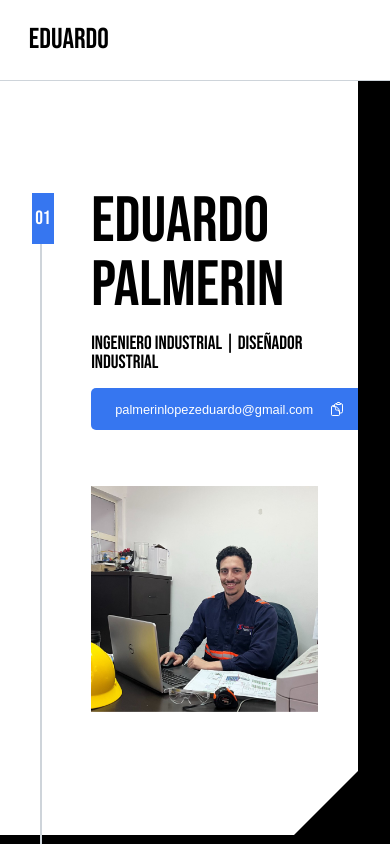
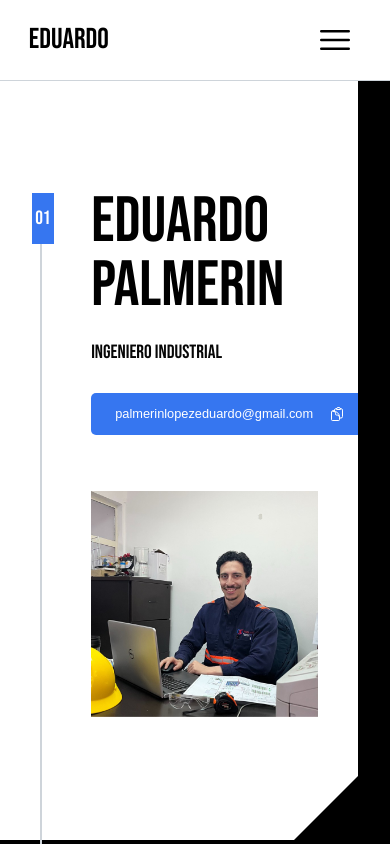
Before and after one commit to hShamed/eduardo_palmerin-portfolio, a React (Vite) app: page / in a window 390 px wide. Shown: the top 844 px of the page. Built offline with nearby package versions, Linux system fonts and the light colour scheme; a web font is replaced by a local one.

Commit message:
Added mobile menu and animations on headline

```diff
--- a/src/components/Main/Main.jsx
+++ b/src/components/Main/Main.jsx
@@ -1,3 +1,5 @@
+import React, { useState, useEffect } from "react";
+
 import Article from "./Article/Article";
 import Button from "../Button/Button";
 import Section from "../Section/Section";
@@ -13,6 +15,17 @@ import rodelacPic from "../../assets/images/rodelac_pic.webp";
 import { ClipboardDocumentIcon } from '@heroicons/react/24/outline';
 
 const Main = ({ onMouseEnter, onMouseLeave }) => {
+    const [currentText, setCurrentText] = useState(0);
+    const texts = ["Ingeniero Industrial", "Diseñador Industrial"];
+
+    useEffect(() => {
+        const interval = setInterval(() => {
+            setCurrentText((prev) => (prev + 1) % texts.length); // Cycle through texts
+        }, 3000);
+
+        return () => clearInterval(interval);
+    }, []);
+
     return (
         <main className={styles.main}>
             <aside className={styles.timeline}></aside>
@@ -23,7 +36,18 @@ const Main = ({ onMouseEnter, onMouseLeave }) => {
                 firstColContent={
                     <>
                         <h1 className={styles.sectionTitle}>Eduardo Palmerin</h1>
-                        <h3>Ingeniero Industrial | Diseñador Industrial</h3>
+                        <div className={styles.sectionTextWrapper}>
+                            {texts.map((text, index) => (
+                                <h3
+                                    key={index}
+                                    className={`${styles.sectionSlideText} ${
+                                        currentText === index ? styles.slideIn : styles.slideOut
+                                    }`}
+                                >
+                                    {text}
+                                </h3>
+                            ))}
+                        </div>
                         <Button
                             onEnter={onMouseEnter}
                             onLeave={onMouseLeave}
--- a/src/components/Main/Main.module.css
+++ b/src/components/Main/Main.module.css
@@ -46,6 +46,13 @@
     font-family: "Bebas Neue", sans-serif;
 }
 
+.sectionTextWrapper {
+    position: relative;
+    overflow: hidden;
+    height: 3.2rem;
+    padding-top: 0.5rem;
+}
+
 .sectionText {
     margin-bottom: 3.8rem;
     font-size: 1.4lh;
@@ -68,6 +75,40 @@
     margin-left: 4rem;
 }
 
+.sectionSlideText {
+    position: absolute;
+}
+
+.slideIn {
+    animation: slideIn 0.5s ease forwards;
+}
+
+.slideOut {
+    animation: slideOut 0.5s ease forwards;
+}
+
+@keyframes slideIn {
+    from {
+        transform: translateY(150%);
+        opacity: 0;
+    }
+    to {
+        transform: translateY(0);
+        opacity: 1;
+    }
+}
+
+@keyframes slideOut {
+    from {
+        transform: translateY(0);
+        opacity: 1;
+    }
+    to {
+        transform: translateY(-150%);
+        opacity: 0;
+    }
+}
+
 
 
 /* Responsive Design */
@@ -80,7 +121,7 @@
 
     .timeline {
         top: 15rem;
-        height: 208rem;
+        height: 202rem;
     }
 
     .borderline {
--- a/src/components/Navbar/Navbar.jsx
+++ b/src/components/Navbar/Navbar.jsx
@@ -1,7 +1,23 @@
+import React, { useState } from "react";
+
 import styles from "./Navbar.module.css";
 
+import { Bars3Icon } from '@heroicons/react/24/outline';
+import { XMarkIcon } from '@heroicons/react/24/outline';
+
 const Navbar = () => {
+    const [isModalOpen, setIsModalOpen] = useState(false);
+
+    const handleModalToggle = () => {
+        setIsModalOpen(!isModalOpen);
+    };
+
+    const handleLinkClick = () => {
+        setIsModalOpen(false);
+    };
+
     return (
+        <>
             <nav className={styles.navbar}>
                 <a href="." className={`${styles.navbarTitle} ${styles.navbarLink}`}>EDUARDO</a>
                 <ul className={styles.navbarUl}>
@@ -15,7 +31,34 @@ const Navbar = () => {
                         <a href="#sectionNumber04" className={styles.navbarLink}>Contacto</a>
                     </li>
                 </ul>
+                <button className={styles.navbarBtnIcon} onClick={handleModalToggle}>
+                    <Bars3Icon className={styles.navbarIcon} />
+                </button>
             </nav>
+
+            <div className={`${styles.modal} ${isModalOpen ? styles.modalOpen : ""}`}>
+                <button className={styles.modalCloseBtn} onClick={handleModalToggle}>
+                    <XMarkIcon className={styles.navbarIcon} />
+                </button>
+                <ul className={styles.modalMenu}>
+                    <li className={styles.modalMenuItem}>
+                        <a href="#sectionNumber02" className={styles.modalMenuLink} onClick={handleLinkClick}>
+                            Acerca de mí
+                        </a>
+                    </li>
+                    <li className={styles.modalMenuItem}>
+                        <a href="#sectionNumber03" className={styles.modalMenuLink} onClick={handleLinkClick}>
+                            Experiencia
+                        </a>
+                    </li>
+                    <li className={styles.modalMenuItem}>
+                        <a href="#sectionNumber04" className={styles.modalMenuLink} onClick={handleLinkClick}>
+                            Contacto
+                        </a>
+                    </li>
+                </ul>
+            </div>
+        </>
     )
 }
 
--- a/src/components/Navbar/Navbar.module.css
+++ b/src/components/Navbar/Navbar.module.css
@@ -31,6 +31,66 @@
     font-size: 1.4lh;
 }
 
+.navbarBtnIcon {
+    display: none;
+}
+
+.navbarIcon {
+    width: 2.5rem;
+    height: 2.5rem;
+}
+
+/* Modal styles */
+
+.modal {
+    position: fixed;
+    top: 0;
+    left: 0;
+    width: 100%;
+    height: 100%;
+    background-color: #ffffff;
+    display: flex;
+    flex-direction: column;
+    justify-content: center;
+    align-items: center;
+    z-index: 1000;
+    opacity: 0;
+    transform: scale(0.95);
+    transition: opacity 0.3s ease, transform 0.3s ease;
+}
+
+.modalOpen {
+    opacity: 1;
+    transform: scale(1);
+}
+
+.modalCloseBtn {
+    position: absolute;
+    top: 1.2rem;
+    right: 1.2rem;
+    background: none;
+    border: none;
+    cursor: pointer;
+}
+
+.modalMenu {
+    list-style: none;
+    padding: 0;
+    margin: 0;
+    text-align: center;
+}
+
+.modalMenuItem {
+    margin: 2.5rem 0;
+}
+
+.modalMenuLink {
+    font-size: 1.8lh;
+    color: #000;
+    text-decoration: none;
+    font-family: "Bebas Neue", sans-serif;
+}
+
 
 
 /* Responsive Design */
@@ -49,4 +109,11 @@
     .navbarUl {
         display: none;
     }
+
+    .navbarBtnIcon {
+        display: flex;
+        background-color: transparent;
+        border: none;
+        cursor: pointer;
+    }
 }
--- a/src/components/Section/Section.jsx
+++ b/src/components/Section/Section.jsx
@@ -1,6 +1,11 @@
 import styles from "./Section.module.css";
 
 const Section = ({ number, firstColContent, secondColContent, secondRowContent }) => {
+
+    if (secondColContent) {
+        secondColContent = <div className={styles.sectionCol}>{secondColContent}</div>;
+    }
+
     return (
         <section id={"sectionNumber" + number} className={styles.section}>
             <p className={styles.sectionNumber}>{number}</p>
@@ -8,9 +13,7 @@ const Section = ({ number, firstColContent, secondColContent, secondRowContent }
                 <div className={styles.sectionCol}>
                     {firstColContent}
                 </div>
-                <div className={styles.sectionCol}>
-                    {secondColContent}
-                </div>
+                {secondColContent}
             </div>
             <div className={`${styles.sectionRow} ${styles.sectionSecondRow}`}>
                 {secondRowContent}
```
Lines whose indentation alone changed are shown as unchanged.
